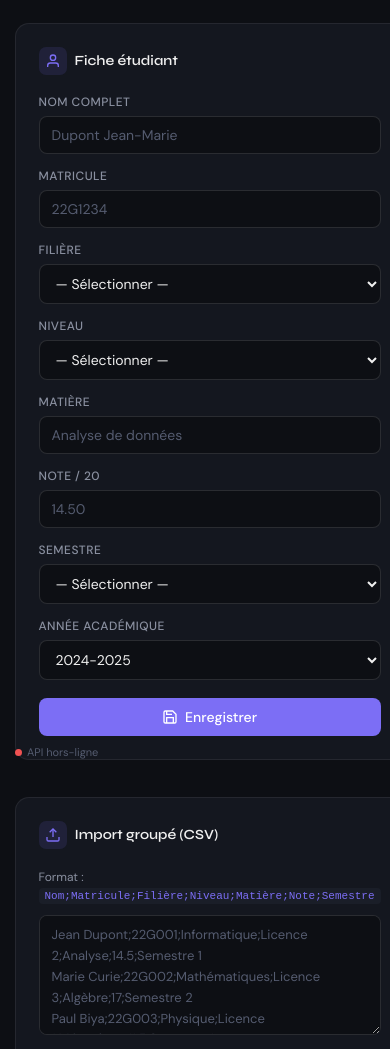
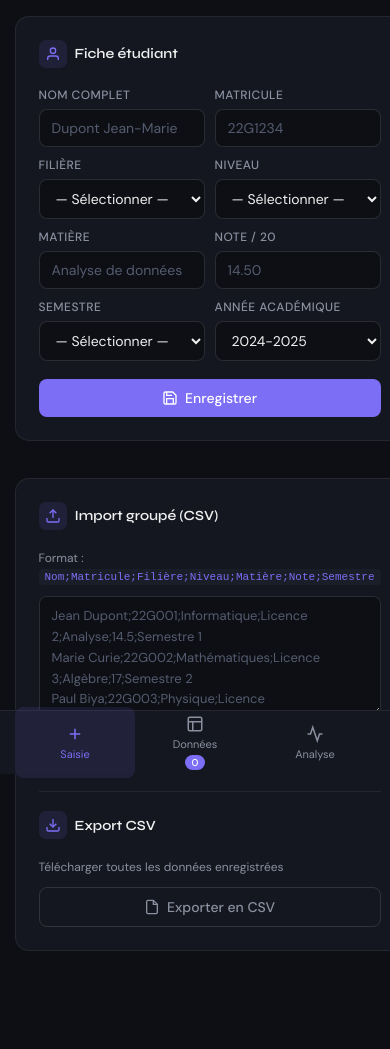
Before and after one commit to leclerctsombeng-cell/edudata, a plain HTML site: page frontend/index.html in a window 390 px wide. Shown: the part 70-1119 px from the top of the page. Drawn offline with nearby package versions, Linux system fonts and the light colour scheme; no server answers.

Commit message:
Fix navigation mobile

```diff
--- a/frontend/style.css
+++ b/frontend/style.css
@@ -518,13 +518,79 @@ tbody tr:hover td { background: var(--bg-hover); }
 .chart-card { }
 .chart-card.wide { grid-column: 1 / -1; }
 
-/* ─── RESPONSIVE ─── */
+/* ─── RESPONSIVE MOBILE ─── */
 @media (max-width: 900px) {
   :root { --sidebar-w: 0px; }
-  .sidebar { display: none; }
-  .main { margin-left: 0; padding: 1rem; max-width: 100vw; }
-  .two-col, .form-grid, .stats-grid, .charts-grid { grid-template-columns: 1fr; }
+
+  .sidebar {
+    width: 100%;
+    height: 64px;
+    position: fixed;
+    bottom: 0; top: auto;
+    left: 0; right: 0;
+    flex-direction: row;
+    align-items: center;
+    padding: 0 1rem;
+    border-right: none;
+    border-top: 1px solid var(--border);
+    z-index: 200;
+    background: var(--bg-card);
+  }
+
+  .logo { display: none; }
+  .sidebar-footer { display: none; }
+
+  .nav {
+    flex-direction: row;
+    justify-content: space-around;
+    width: 100%;
+    gap: 0;
+    flex: unset;
+  }
+
+  .nav-item {
+    flex-direction: column;
+    align-items: center;
+    justify-content: center;
+    font-size: 11px;
+    gap: 4px;
+    padding: 8px 16px;
+    border-radius: 8px;
+    flex: 1;
+    text-align: center;
+  }
+
+  .nav-badge {
+    margin-left: 0;
+    font-size: 10px;
+    padding: 1px 5px;
+  }
+
+  .main {
+    margin-left: 0;
+    max-width: 100vw;
+    padding: 1rem;
+    padding-bottom: 80px;
+    min-height: 100vh;
+  }
+
+  .two-col { grid-template-columns: 1fr; }
+  .form-grid { grid-template-columns: 1fr 1fr; gap: 10px; }
+  .stats-grid { grid-template-columns: 1fr 1fr; gap: 10px; }
+  .charts-grid { grid-template-columns: 1fr; }
   .chart-card.wide { grid-column: 1; }
+
+  .page-header { flex-direction: column; gap: 10px; }
+  .page-header h1 { font-size: 20px; }
+
+  .filter-bar { flex-direction: column; }
+  .filter-select, .search-input { width: 100%; min-width: unset; }
+
+  .stat-value { font-size: 22px; }
+
+  .api-status { left: 1rem; bottom: 72px; }
+
+  .toast { top: 1rem; right: 1rem; left: 1rem; text-align: center; }
 }
 
 /* ─── SPINNER ─── */
```
